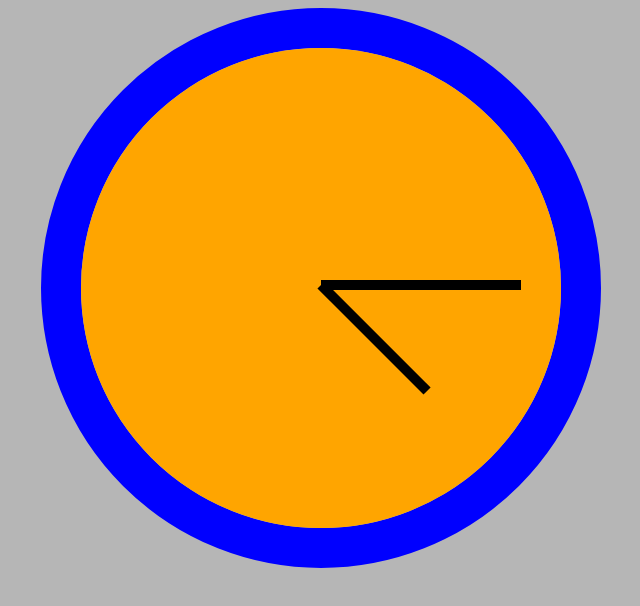
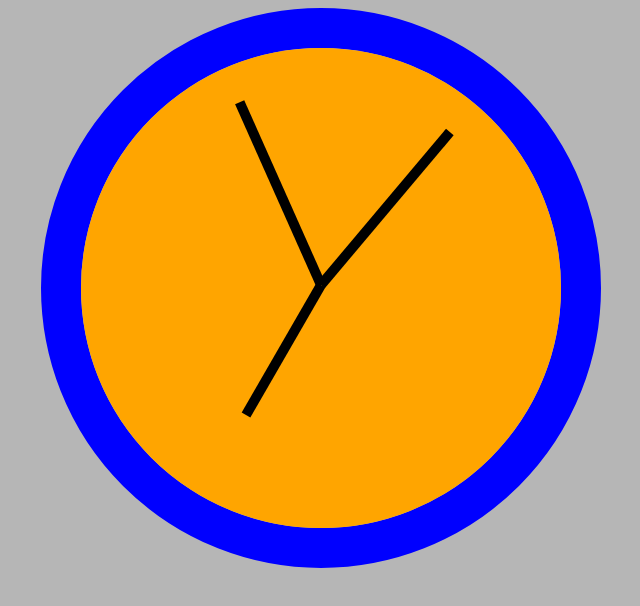
Before and after one commit to Praythecube/Clock-thing, a plain HTML site: page Clock/index.html in a window 1280 px wide. Shown: the whole page, without its empty margins (319-959 px from the left). Drawn offline with Linux system fonts and the light colour scheme.

Commit message:
Hands move.
Hand go move.

```diff
--- a/Timer/style.css
+++ b/Clock/style.css
@@ -22,7 +22,7 @@
     background-color: black;
     position: absolute;
     transform-origin: left;
-    transform: rotate(45deg);
+    transform: rotate(90deg);
 }
 
 #minute-hand {
@@ -34,11 +34,18 @@
     position: absolute;
     background-color: black;
     transform-origin: left;
+    transform: rotate(90deg);
 }
 
 #second-hand {
     background-color: black;
     position: absolute;;
+    width: 200px;
+    height: 10px;
+    top: 280px;
+    left: 50%;
+    transform-origin: left;
+    transform: rotate(90deg);
 }
 
 html {
--- /dev/null
+++ b/Clock/timer.js
@@ -0,0 +1,32 @@
+let hours;
+let minutes;
+let seconds;
+
+const hour_hand = document.getElementById("hour-hand");
+const minute_hand = document.getElementById("minute-hand");
+const second_hand = document.getElementById("second-hand");
+
+function calc() {
+    var time = new Date();
+
+    hours = time.getHours();
+    minutes = time.getMinutes();
+    seconds = time.getSeconds();
+
+    const secDeg = (seconds / 60) * 360;
+    second_hand.style.transform = `rotate(${secDeg}deg)`;
+
+    const minDeg = ((minutes / 60) * 360) + ((seconds/60) * 6) - 90;
+    minute_hand.style.transform = `rotate(${minDeg}deg)`;
+
+    const hourDeg = (((hours / 12) * 360) / 2) - 90;
+    hour_hand.style.transform = `rotate(${hourDeg}deg)`;
+
+    console.log(hourDeg);
+
+
+}
+
+setInterval(calc, 1000);
+
+calc();
--- a/Timer/timer.js
+++ /dev/null
@@ -1,22 +0,0 @@
-let hours;
-let minutes;
-let seconds;
-let mSeconds;
-
-const hour_hand = document.getElementById("hour-hand");
-const minute_hand = document.getElementById("minute-hand");
-const second_hand = document.getElementById("second-hand");
-
-function calc() {
-    var time = new Date();
-
-    hours = time.getHours();
-    minutes = time.getMinutes();
-    seconds = time.getSeconds();
-    mSeconds = time.getMilliseconds();
-
-    const secDeg = (seconds/60) * 360;
-    second_hand.style.transform = "rotate ${secDeg}deg";
-}
-
-calc();
```
Also changed, not shown: Clock/index.html (renamed from Timer/index.html), 1 other file.
